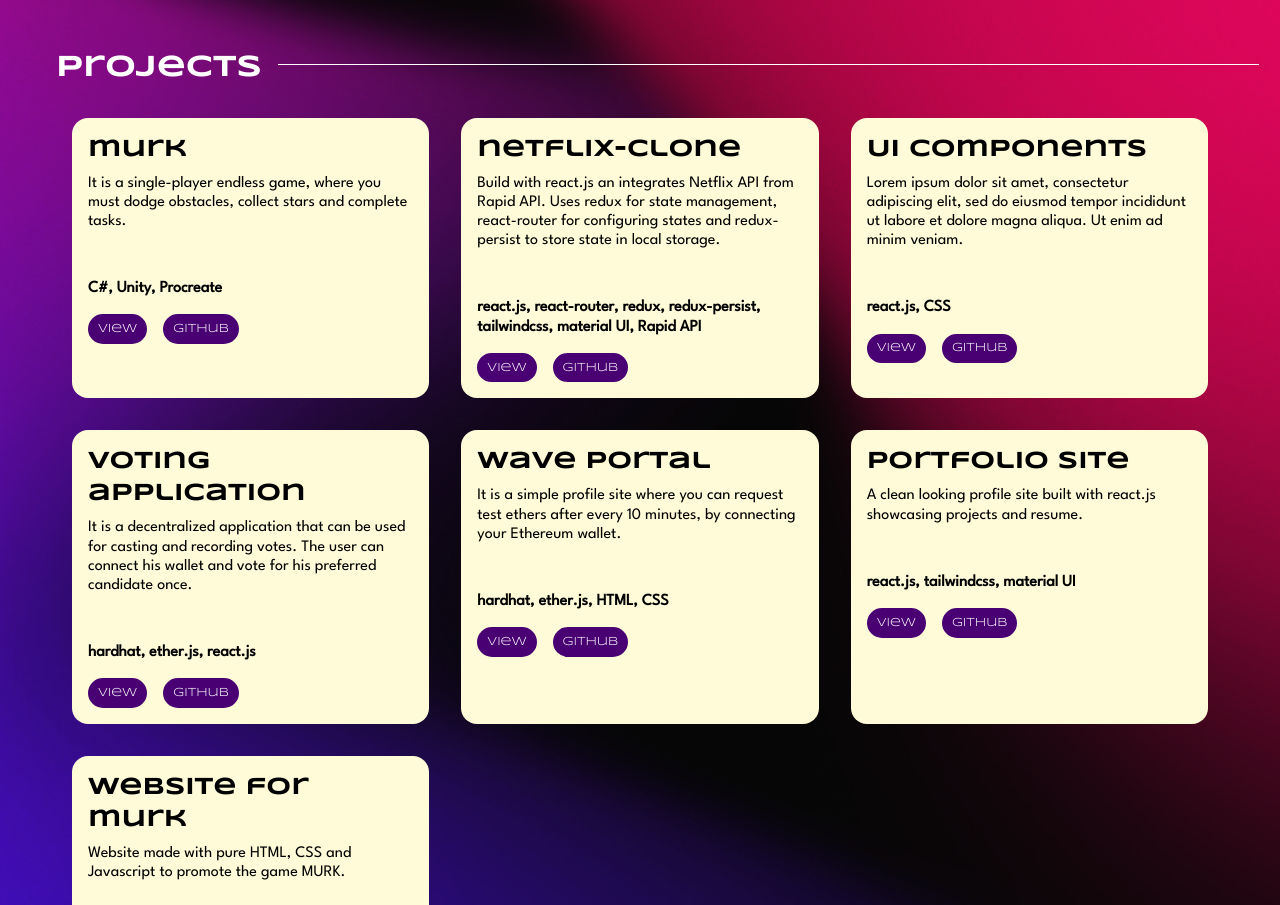
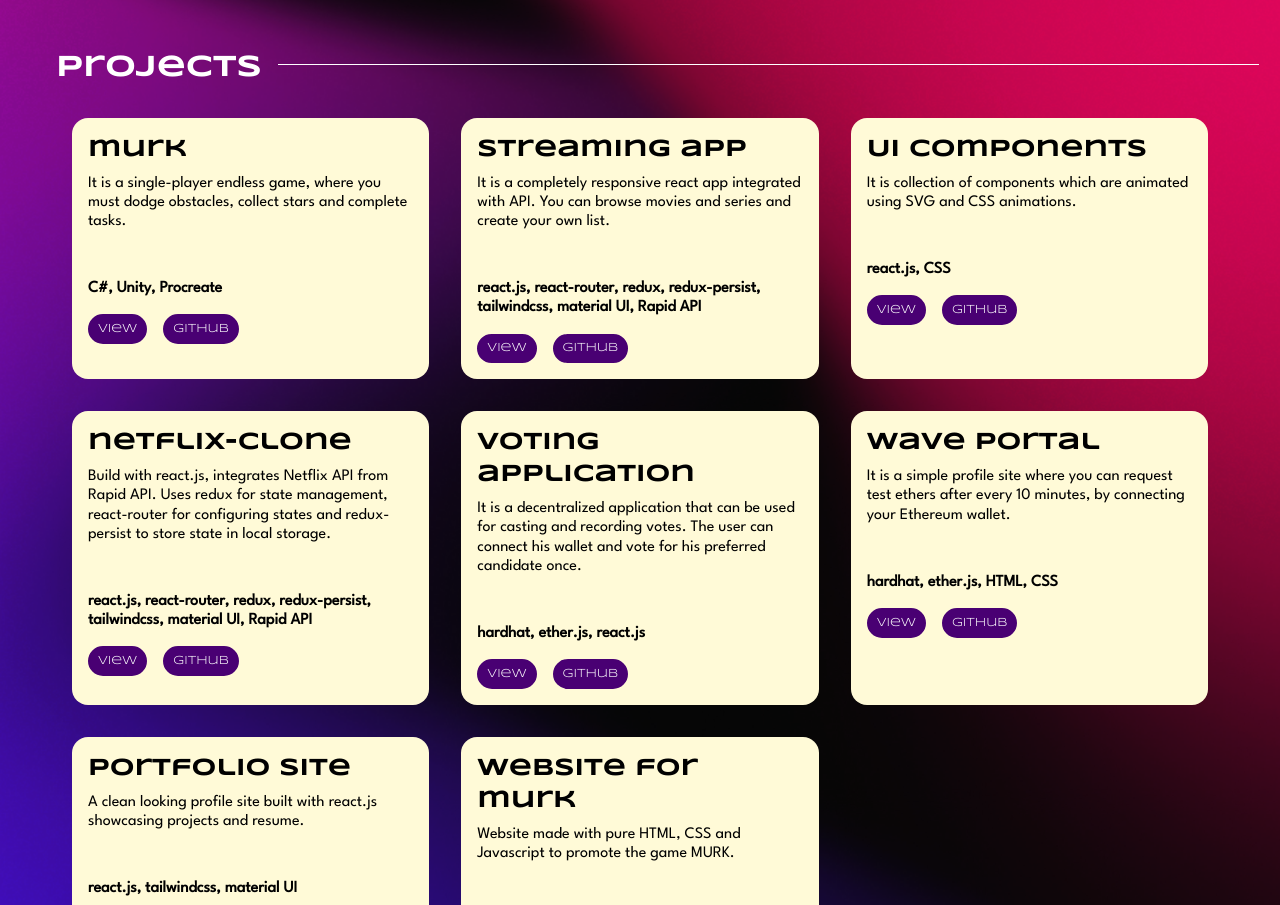
Before and after one commit to shrutishri2208/portfolio, a React (Create React App) app: page /projects in a window 1280 px wide. Shown: the part 440-1345 px from the top of the page. Built offline with nearby package versions, Linux system fonts and the light colour scheme.

Commit message:
projects1

```diff
--- a/public/index.html
+++ b/public/index.html
@@ -3,7 +3,7 @@
 
 <head>
   <meta charset="utf-8" />
-  <link rel="icon" href="%PUBLIC_URL%/favicon.ico" />
+  <link rel="icon" href="%PUBLIC_URL%/logo.ico" />
   <meta name="viewport" content="width=device-width, initial-scale=1" />
   <meta name="theme-color" content="#000000" />
   <meta name="description" content="Web site created using create-react-app" />
--- a/src/projects.js
+++ b/src/projects.js
@@ -9,6 +9,30 @@ export const projects = [
   },
   {
     id: 2,
+    title: "streaming app",
+    tech: [
+      "react.js",
+      "react-router",
+      "redux",
+      "redux-persist",
+      "tailwindcss",
+      "material UI",
+      "Rapid API",
+    ],
+    desc: "It is a completely responsive react app integrated with API. You can browse movies and series and create your own list.",
+    projectLink: "https://streaming-app-green.vercel.app/",
+    githubLink: "https://github.com/shrutishri2208/streaming-app",
+  },
+  {
+    id: 3,
+    title: "UI components",
+    tech: ["react.js", "CSS"],
+    desc: "It is collection of components which are animated using SVG and CSS animations.",
+    projectLink: "",
+    githubLink: "https://github.com/shrutishri2208/UI-components",
+  },
+  {
+    id: 4,
     title: "netflix-clone",
     tech: [
       "react.js",
@@ -19,20 +43,13 @@ export const projects = [
       "material UI",
       "Rapid API",
     ],
-    desc: "Build with react.js an integrates Netflix API from Rapid API. Uses redux for state management, react-router for configuring states and redux-persist to store state in local storage.",
+    desc: "Build with react.js, integrates Netflix API from Rapid API. Uses redux for state management, react-router for configuring states and redux-persist to store state in local storage.",
     projectLink: "",
     githubLink: "https://github.com/shrutishri2208/netflix-clone",
   },
+
   {
-    id: 3,
-    title: "UI components",
-    tech: ["react.js", "CSS"],
-    desc: "Lorem ipsum dolor sit amet, consectetur adipiscing elit, sed do eiusmod tempor incididunt ut labore et dolore magna aliqua. Ut enim ad minim veniam.",
-    projectLink: "",
-    githubLink: "https://github.com/shrutishri2208/UI-components",
-  },
-  {
-    id: 4,
+    id: 5,
     title: "voting application",
     tech: ["hardhat", "ether.js", "react.js"],
     desc: "It is a decentralized application that can be used for casting and recording votes. The user can connect his wallet and vote for his preferred candidate once.",
@@ -40,7 +57,7 @@ export const projects = [
     githubLink: "https://github.com/shrutishri2208/election-portal",
   },
   {
-    id: 5,
+    id: 6,
     title: "wave portal",
     tech: ["hardhat", "ether.js", "HTML", "CSS"],
     desc: "It is a simple profile site where you can request test ethers after every 10 minutes, by connecting your Ethereum wallet.",
@@ -48,7 +65,7 @@ export const projects = [
     githubLink: "https://github.com/shrutishri2208/wave-portal",
   },
   {
-    id: 6,
+    id: 7,
     title: "portfolio site",
     tech: ["react.js", "tailwindcss", "material UI"],
     desc: "A clean looking profile site built with react.js showcasing projects and resume.",
@@ -56,7 +73,7 @@ export const projects = [
     githubLink: "https://github.com/shrutishri2208/portfolio",
   },
   {
-    id: 7,
+    id: 8,
     title: "website for murk",
     tech: ["HTML", "CSS", "javascript"],
     desc: "Website made with pure HTML, CSS and Javascript to promote the game MURK.",
```
Also changed, not shown: 1 other file (tests, documents, lock files or other folders).
